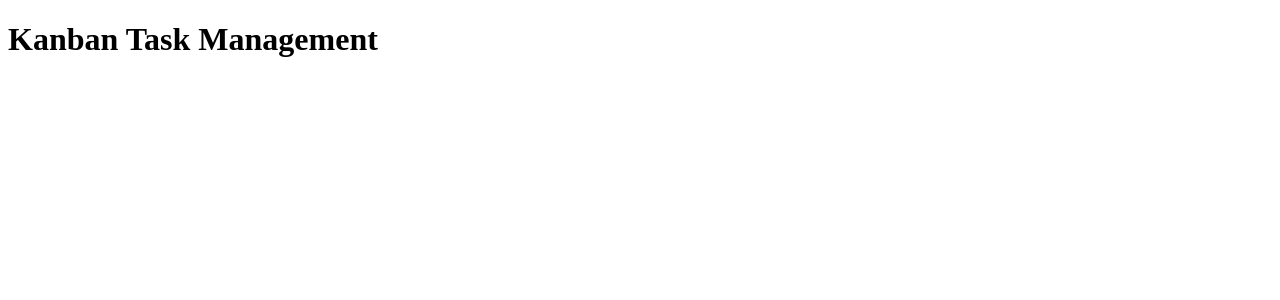
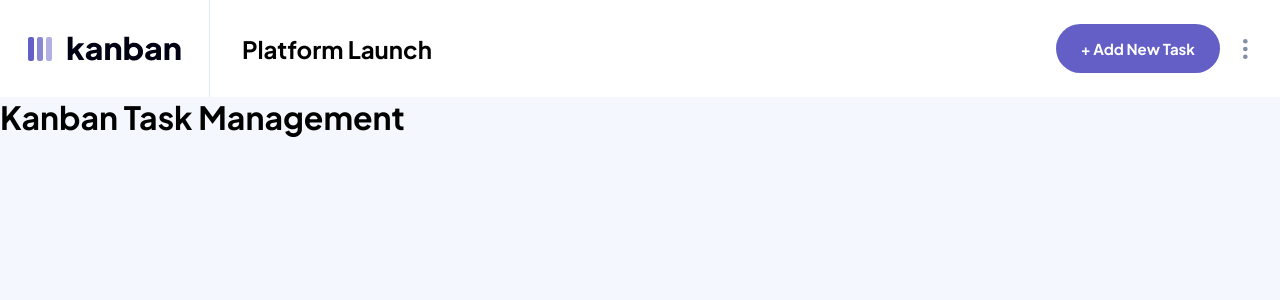
Before and after one commit to jownsu/kanban-task-management, a React (Vite) app: page / in a window 1280 px wide. Shown: the top 300 px of the page. Built offline with nearby package versions, Linux system fonts and the light colour scheme.

Commit message:
navigation bar

```diff
--- a/index.html
+++ b/index.html
@@ -4,6 +4,9 @@
     <meta charset="UTF-8" />
     <link rel="icon" type="image/svg+xml" href="/images/favicon-32x32.png" />
     <meta name="viewport" content="width=device-width, initial-scale=1.0" />
+    <link rel="preconnect" href="https://fonts.googleapis.com">
+    <link rel="preconnect" href="https://fonts.gstatic.com" crossorigin>
+    <link href="https://fonts.googleapis.com/css2?family=Plus+Jakarta+Sans:wght@500;700&display=swap" rel="stylesheet">
     <title>Kanban Task Management</title>
   </head>
   <body>
--- a/src/App.tsx
+++ b/src/App.tsx
@@ -1,5 +1,15 @@
+import Nav from "./assets/components/nav/nav";
+
 function App() {
-  return <h1>Kanban Task Management</h1>
+    return (
+        <>
+            <Nav />
+
+            <h1>Kanban Task Management</h1>
+
+        </>
+
+)
 }
 
 export default App;
--- /dev/null
+++ b/src/assets/components/nav/nav.scss
@@ -0,0 +1,35 @@
+@import "../../sass/variables";
+
+nav{
+    align-items: center;
+    background: $color_white;
+    display: flex;
+    height: 97px;
+
+    .logo{
+        background: url("/images/logo-dark.svg") center / contain no-repeat;
+        background-size: 152.53px 25.22px;
+        border-right: 1px solid $color_grey_2;
+        display: block;
+        height: 100%;
+        margin-right: 32px;
+        width: 210px;
+    }
+
+    h1{
+        font: $font_heading_xl;
+    }
+
+    .btn_add{
+        font: $font_heading_m;
+        margin: 0 15px 0 auto;
+    }
+    .menu{
+        background: url("/images/icon-vertical-ellipsis.svg") center / contain no-repeat;
+        border: none;
+        height: 20px;
+        margin-right: 25px;
+        outline: none;
+        width: 20px;
+    }
+}
--- /dev/null
+++ b/src/assets/components/nav/nav.tsx
@@ -0,0 +1,14 @@
+import "./nav.scss";
+
+const Nav = () => {
+    return (
+        <nav>
+            <span className="logo"></span>
+            <h1>Platform Launch</h1>
+            <button type="button" className="btn_primary btn_add">+ Add New Task</button>
+            <button type="button" className="menu"></button>
+        </nav>
+    )
+}
+
+export default Nav;
--- a/src/assets/sass/_variables.scss
+++ b/src/assets/sass/_variables.scss
@@ -1,16 +1,26 @@
 /* Colors */
-$color_green: #5CA5A5;
-$color_light_green: #EFF6F6;
-$color_dark_green: #2B3939;
+$color_primary       : #635FC7;
+$color_primary_light : #A8A4FF;
+$color_dark_4        : #000112;
+$color_dark_3        : #20212C;
+$color_dark_2        : #2B2C37;
+$color_dark_1        : #3E3F4E;
+$color_grey_3        : #828FA3;
+$color_grey_2        : #E4EBFA;
+$color_grey_1        : #F4F7FD;
+$color_white         : #FFFFFF;
+$color_red           : #EA5555;
+$color_red_light     : #FF9898;
 
-$color_white: #fff;
-$color_black: #000;
-/* Dark Mode */
-$color_dark_1: #2B3844;
 /* Fonts */
-$font_primary: "League Spartan", sans-serif;
+$font_primary    : "Plus Jakarta Sans", sans-serif;
+$font_heading_xl : 700 24px/30px $font_primary;
+$font_heading_l  : 700 18px/23px $font_primary;
+$font_heading_m  : 700 15px/19px $font_primary;
+$font_heading_s  : 700 12px/15px $font_primary;
+
 
 /* Breakpoints */
-$bp_sm: 400px;
-$bp_md: 800px;
-$bp_lg: 1110px;
+$bp_sm : 400px;
+$bp_md : 800px;
+$bp_lg : 1440px;
--- a/src/assets/sass/index.scss
+++ b/src/assets/sass/index.scss
@@ -16,20 +16,28 @@ html{
 }
 
 body{
-    background: #EFFAFA;
+    background: #F4F7FD;
     font-family: $font_primary;
 }
 
-nav{
-    background: #5CA5A5 url("/images/bg-header-desktop.svg") center / cover no-repeat;
-    .container{
-        position: relative;
-        height: 156px;
-    }
-}
-
-.container {
+.container{
     margin: 0 auto;
     max-width: $bp_lg;
     width: 90%;
 }
+
+.btn_primary{
+    background: $color_primary;
+    border-radius: 50px;
+    border: none;
+    color: $color_white;
+    cursor: pointer;
+    font-family: inherit;
+    outline: none;
+    padding: 15px 25px;
+    transition: all .1s;
+
+    &:hover{
+        background: $color_primary_light;
+    }
+}
--- a/src/main.tsx
+++ b/src/main.tsx
@@ -1,6 +1,7 @@
 import React from "react";
 import ReactDOM from "react-dom/client";
 import App from "./App.tsx";
+import "./assets/sass/index.scss";
 
 ReactDOM.createRoot(document.getElementById('root') as HTMLElement).render(
   <React.StrictMode>
```
